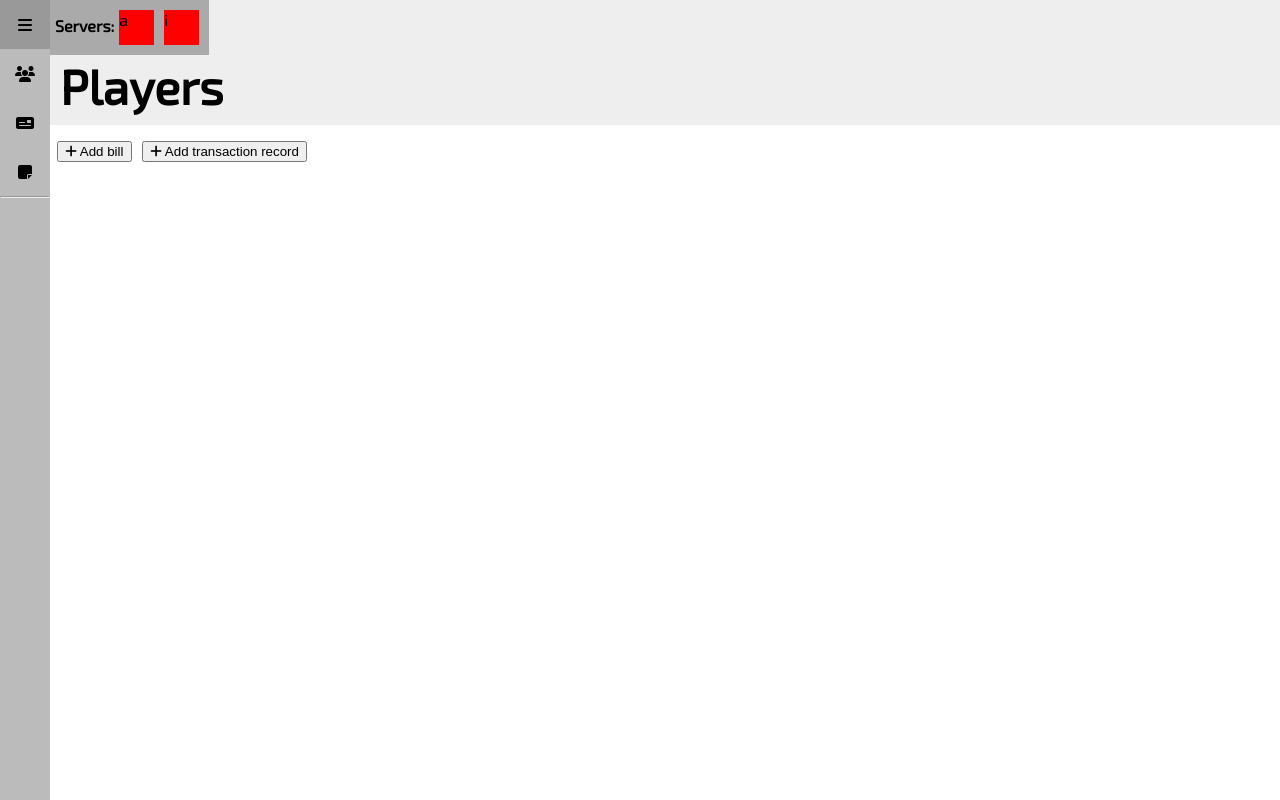
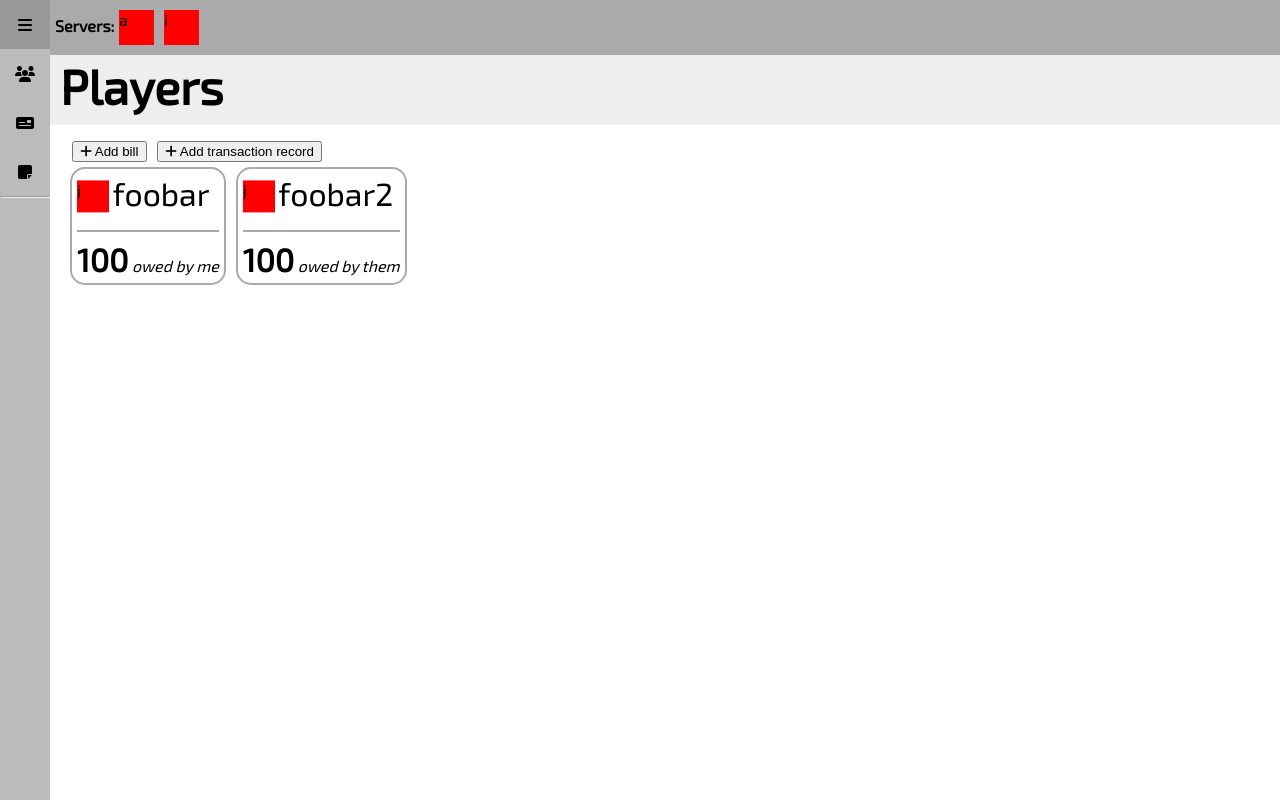
Before and after one commit to iiiii7d/financebook, a plain HTML site: page index.html in a window 1280 px wide. Both pictures are taken after a click on the element 25 px from the left and 73 px from the top of the page. Drawn offline with nearby package versions, Linux system fonts and the light colour scheme.

Commit message:
loading screen, fixed position sidebar and data loading for players

```diff
--- a/index.html
+++ b/index.html
@@ -10,14 +10,17 @@
 
     <script src="https://unpkg.com/jquery/dist/jquery.js"></script>
     <script src="https://kit.fontawesome.com/9fe3008556.js" crossorigin="anonymous"></script>
+    <script src="https://unpkg.com/lz-string/libs/lz-string.min.js"></script>
 
     <link href="styles/style.css" rel="stylesheet" type="text/css" />
     <link href="styles/players.css" rel="stylesheet" type="text/css" />
     <link href="styles/records.css" rel="stylesheet" type="text/css" />
     <link href="styles/notes.css" rel="stylesheet" type="text/css" />
 
+    <script defer src="scripts/players.js"></script>
     <script defer src="scripts/index.js"></script>
   </head>
+  <!--<body onload="loadPage('players')">-->
   <body>
     <nav onmouseleave="toggleMenu(false)">
       <div onclick="toggleMenu(true)"><i class="fas fa-bars"></i><span><b>Finance Book</b></span></div><br>
--- a/scripts/index.js
+++ b/scripts/index.js
@@ -7,20 +7,53 @@ function toggleMenu(b) {
     }
 }
 
-$('body')[0].addEventListener('onload', () => {
-    loadPage("players")
-})
-
-const Pagetitles = {
+const PageTitles = {
     'players': 'Players',
     'records': 'Records',
     'notes': 'Notes'
 }
+const PageFunctions = {
+    'players': PlayersFunctions
+}
+
+function getData() {
+    return JSON.parse(LZString.decompress(localStorage['server']));
+}
 
 function loadPage(page) {
-    $("#pagetitle")[0].innerHTML = Pagetitles[page];
+    $("#pagetitle")[0].innerHTML = PageTitles[page];
     $("main")[0].setAttribute("class", "page-"+page);
+    $("main").html("<b>Loading...</b>")
     $.get(`pages/${page}.html`, data => {
-        $('main').html(data);
+        $('main').html(PageFunctions[page].init(data));
+        $('nav')[0].style.height = $('html').height();
     });
 }
+
+if (!('server' in localStorage)) {
+    localStorage['server'] = LZString.compress(JSON.stringify({
+        players: {
+            "foobar": 100,
+            "foobar2": -100
+        },
+        records: [
+            {
+                name: "foobar",
+                money: 100,
+                date: new Date()
+            },
+            {
+                name: "foobar2",
+                money: -100,
+                date: new Date()
+            }
+        ],
+        notes: [
+            {
+                date: new Date(),
+                title: "title",
+                content: "lorem ipsum dolor"
+            }
+        ]
+    }))
+}
--- /dev/null
+++ b/scripts/players.js
@@ -0,0 +1,16 @@
+const PlayersFunctions = {
+  init: (data) => {
+    let ele = document.createElement("main");
+    ele.innerHTML = data;
+    let template = ele.querySelector("#template");
+    Object.entries(getData().players).forEach(([player, amt]) => {
+      let box = document.createElement("div");
+      box.innerHTML = template.innerHTML;
+      box.querySelector(".name").innerHTML = player;
+      box.querySelector(".money").innerHTML = Math.abs(amt);
+      box.querySelector(".dir").innerHTML = "owed by "+(amt<0 ? "them" : "me");
+      ele.appendChild(box);
+    });
+    return ele.innerHTML;
+  }
+}
--- a/styles/style.css
+++ b/styles/style.css
@@ -3,22 +3,25 @@
 body {
   margin: 0;
   font-family: 'Exo 2', sans-serif;
-  height: 100vh;
 }
 
 nav {
   width: fit-content;
-  height: 100%;
+  min-width: 50px;
+  height: 100vh;
   margin: 0;
   padding: 0;
   background-color: #bbb;
   display: block;
   float: left;
   text-align: center;
+  position: fixed;
+  z-index: 1;
 }
 
 nav.selected {
   text-align: left;
+  box-shadow: 5px 0px 5px #555;
 }
 
 nav > div {
@@ -57,6 +60,8 @@ nav > hr {
 header {
   background-color: #eee;
   padding: 0px 0px 10px 0px;
+  transform: translateX(50px);
+  width: calc(100vw - 50px);
 }
 
 header > div {
@@ -65,6 +70,7 @@ header > div {
   padding: 5px;
   height: fit-content;
   background-color: #aaa;
+  width: calc(100vw - 60px);
 }
 
 header > div > div {
@@ -88,4 +94,10 @@ header > span#pagetitle {
 
 main {
   margin: 15px;
+  transform: translateX(50px);
+  max-width: calc(100vw - 70px);
 }
+
+main * {
+  max-width: calc(100vw - 70px);
+}
```
Also changed, not shown: pages/notes.html (+1 -1 lines).
